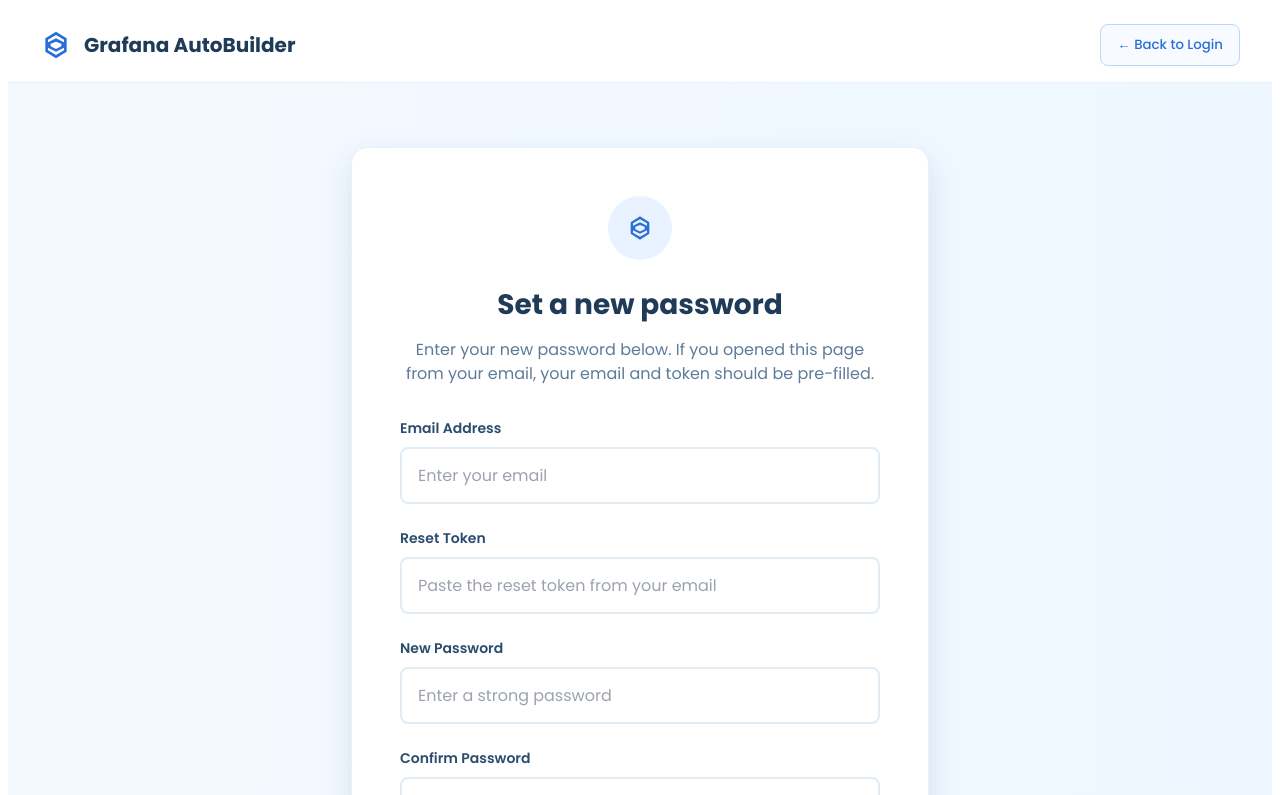
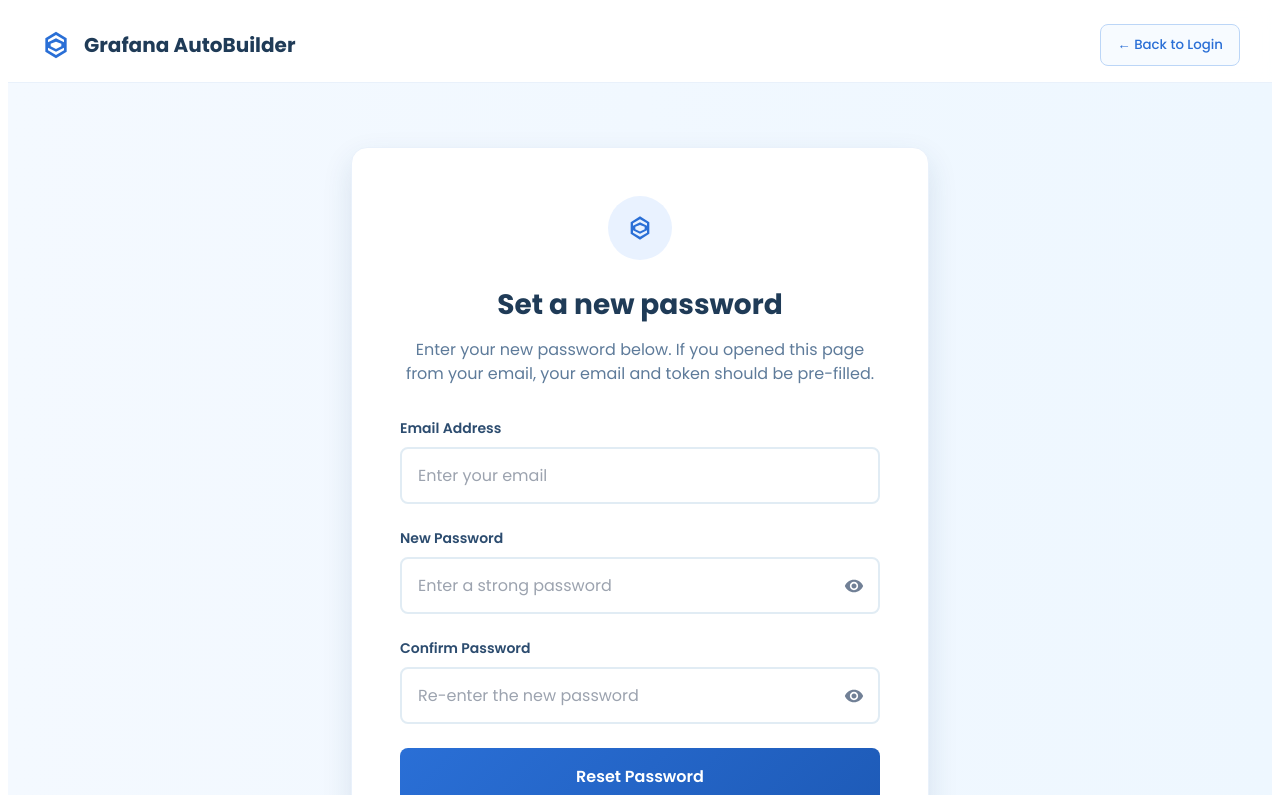
Before and after one commit to SharvilDhumal/GrafanaAutoBuilder, an Angular app: page /reset-password in a window 1280 px wide. Shown: the top 795 px of the page. Built offline with nearby package versions, Linux system fonts and the light colour scheme.

Commit message:
reset component

```diff
--- a/src/app/Components/reset-password/reset-password.css
+++ b/src/app/Components/reset-password/reset-password.css
@@ -186,6 +186,39 @@ input::placeholder {
   gap: 4px;
 }
 
+/* Password eye toggle */
+.password-input-wrapper {
+  position: relative;
+}
+
+.password-input-wrapper input {
+  padding-right: 42px; /* space for the eye button */
+}
+
+.password-toggle {
+  position: absolute;
+  right: 12px;
+  top: 50%;
+  transform: translateY(-50%);
+  background: none;
+  border: none;
+  cursor: pointer;
+  padding: 4px;
+  color: #718096;
+  display: inline-flex;
+  align-items: center;
+  justify-content: center;
+}
+
+.password-toggle:hover {
+  color: #2a6fd6;
+}
+
+.password-toggle svg {
+  width: 20px;
+  height: 20px;
+}
+
 /* Submit button */
 .submit-btn {
   width: 100%;
--- a/src/app/Components/reset-password/reset-password.html
+++ b/src/app/Components/reset-password/reset-password.html
@@ -57,15 +57,27 @@
             <div class="error" *ngIf="showError('email')">Please enter a valid email address.</div>
           </div>
 
-          <div class="form-group" [class.invalid]="showError('token')">
-            <label for="token">Reset Token</label>
-            <input id="token" type="text" formControlName="token" placeholder="Paste the reset token from your email" />
-            <div class="error" *ngIf="showError('token')">Reset token is required.</div>
-          </div>
+          <!-- Token control is kept in the form but hidden from UI intentionally -->
 
           <div class="form-group" [class.invalid]="showError('newPassword')">
             <label for="newPassword">New Password</label>
-            <input id="newPassword" type="password" formControlName="newPassword" placeholder="Enter a strong password" autocomplete="new-password" />
+            <div class="password-input-wrapper">
+              <input
+                [type]="showNewPassword ? 'text' : 'password'"
+                id="newPassword"
+                formControlName="newPassword"
+                placeholder="Enter a strong password"
+                autocomplete="new-password"
+              />
+              <button type="button" class="password-toggle" (click)="toggleNewPassword()">
+                <svg *ngIf="!showNewPassword" xmlns="http://www.w3.org/2000/svg" viewBox="0 0 24 24" fill="currentColor">
+                  <path d="M12 4.5C7 4.5 2.73 7.61 1 12c1.73 4.39 6 7.5 11 7.5s9.27-3.11 11-7.5c-1.73-4.39-6-7.5-11-7.5zM12 17c-2.76 0-5-2.24-5-5s2.24-5 5-5 5 2.24 5 5-2.24 5-5 5zm0-8c-1.66 0-3 1.34-3 3s1.34 3 3 3 3-1.34 3-3-1.34-3-3-3z" />
+                </svg>
+                <svg *ngIf="showNewPassword" xmlns="http://www.w3.org/2000/svg" viewBox="0 0 24 24" fill="currentColor">
+                  <path d="M12 7c2.76 0 5 2.24 5 5 0 .65-.13 1.26-.36 1.83l2.92 2.92c1.51-1.26 2.7-2.89 3.43-4.75-1.73-4.39-6-7.5-11-7.5-1.4 0-2.74.25-3.98.7l2.16 2.16C10.74 7.13 11.35 7 12 7zM2 4.27l2.28 2.28.46.46C3.08 8.3 1.78 10.02 1 12c1.73 4.39 6 7.5 11 7.5 1.55 0 3.03-.3 4.38-.84l.42.42L19.73 22 21 20.73 3.27 3 2 4.27zM7.53 9.8l1.55 1.55c-.05.21-.08.43-.08.65 0 1.66 1.34 3 3 3 .22 0 .44-.03.65-.08l1.55 1.55c-.67.33-1.41.53-2.2.53-2.76 0-5-2.24-5-5 0-.79.2-1.53.53-2.2zm4.31-.78l3.15 3.15.02-.16c0-1.66-1.34-3-3-3l-.17.01z" />
+                </svg>
+              </button>
+            </div>
             <div class="error" *ngIf="showError('newPassword')">
               Password must be at least 8 characters and include uppercase, lowercase, and a digit.
             </div>
@@ -73,7 +85,23 @@
 
           <div class="form-group" [class.invalid]="form.errors?.['passwordsMismatch'] && (form.get('confirmPassword')?.dirty || form.get('confirmPassword')?.touched)">
             <label for="confirmPassword">Confirm Password</label>
-            <input id="confirmPassword" type="password" formControlName="confirmPassword" placeholder="Re-enter the new password" autocomplete="new-password" />
+            <div class="password-input-wrapper">
+              <input
+                [type]="showConfirmPassword ? 'text' : 'password'"
+                id="confirmPassword"
+                formControlName="confirmPassword"
+                placeholder="Re-enter the new password"
+                autocomplete="new-password"
+              />
+              <button type="button" class="password-toggle" (click)="toggleConfirmPassword()">
+                <svg *ngIf="!showConfirmPassword" xmlns="http://www.w3.org/2000/svg" viewBox="0 0 24 24" fill="currentColor">
+                  <path d="M12 4.5C7 4.5 2.73 7.61 1 12c1.73 4.39 6 7.5 11 7.5s9.27-3.11 11-7.5c-1.73-4.39-6-7.5-11-7.5zM12 17c-2.76 0-5-2.24-5-5s2.24-5 5-5 5 2.24 5 5-2.24 5-5 5zm0-8c-1.66 0-3 1.34-3 3s1.34 3 3 3 3-1.34 3-3-1.34-3-3-3z" />
+                </svg>
+                <svg *ngIf="showConfirmPassword" xmlns="http://www.w3.org/2000/svg" viewBox="0 0 24 24" fill="currentColor">
+                  <path d="M12 7c2.76 0 5 2.24 5 5 0 .65-.13 1.26-.36 1.83l2.92 2.92c1.51-1.26 2.7-2.89 3.43-4.75-1.73-4.39-6-7.5-11-7.5-1.4 0-2.74.25-3.98.7l2.16 2.16C10.74 7.13 11.35 7 12 7zM2 4.27l2.28 2.28.46.46C3.08 8.3 1.78 10.02 1 12c1.73 4.39 6 7.5 11 7.5 1.55 0 3.03-.3 4.38-.84l.42.42L19.73 22 21 20.73 3.27 3 2 4.27zM7.53 9.8l1.55 1.55c-.05.21-.08.43-.08.65 0 1.66 1.34 3 3 3 .22 0 .44-.03.65-.08l1.55 1.55c-.67.33-1.41.53-2.2.53-2.76 0-5-2.24-5-5 0-.79.2-1.53.53-2.2zm4.31-.78l3.15 3.15.02-.16c0-1.66-1.34-3-3-3l-.17.01z" />
+                </svg>
+              </button>
+            </div>
             <div class="error" *ngIf="form.errors?.['passwordsMismatch'] && (form.get('confirmPassword')?.dirty || form.get('confirmPassword')?.touched)">
               Passwords do not match.
             </div>
--- a/src/app/Components/reset-password/reset-password.ts
+++ b/src/app/Components/reset-password/reset-password.ts
@@ -16,6 +16,9 @@ export class ResetPassword {
   loading = false;
   success = false;
   errorMessage: string | null = null;
+  // Eye toggle state
+  showNewPassword = false;
+  showConfirmPassword = false;
 
   // Pre-populated from query params if present
   tokenFromLink: string | null = null;
@@ -55,6 +58,15 @@ export class ResetPassword {
     return !!(control && control.invalid && (control.dirty || control.touched));
   }
 
+  // Toggle handlers for password visibility
+  toggleNewPassword() {
+    this.showNewPassword = !this.showNewPassword;
+  }
+
+  toggleConfirmPassword() {
+    this.showConfirmPassword = !this.showConfirmPassword;
+  }
+
   onSubmit() {
     if (this.form.invalid || this.loading) {
       Object.keys(this.form.controls).forEach(key => this.form.get(key)?.markAsTouched());
```
